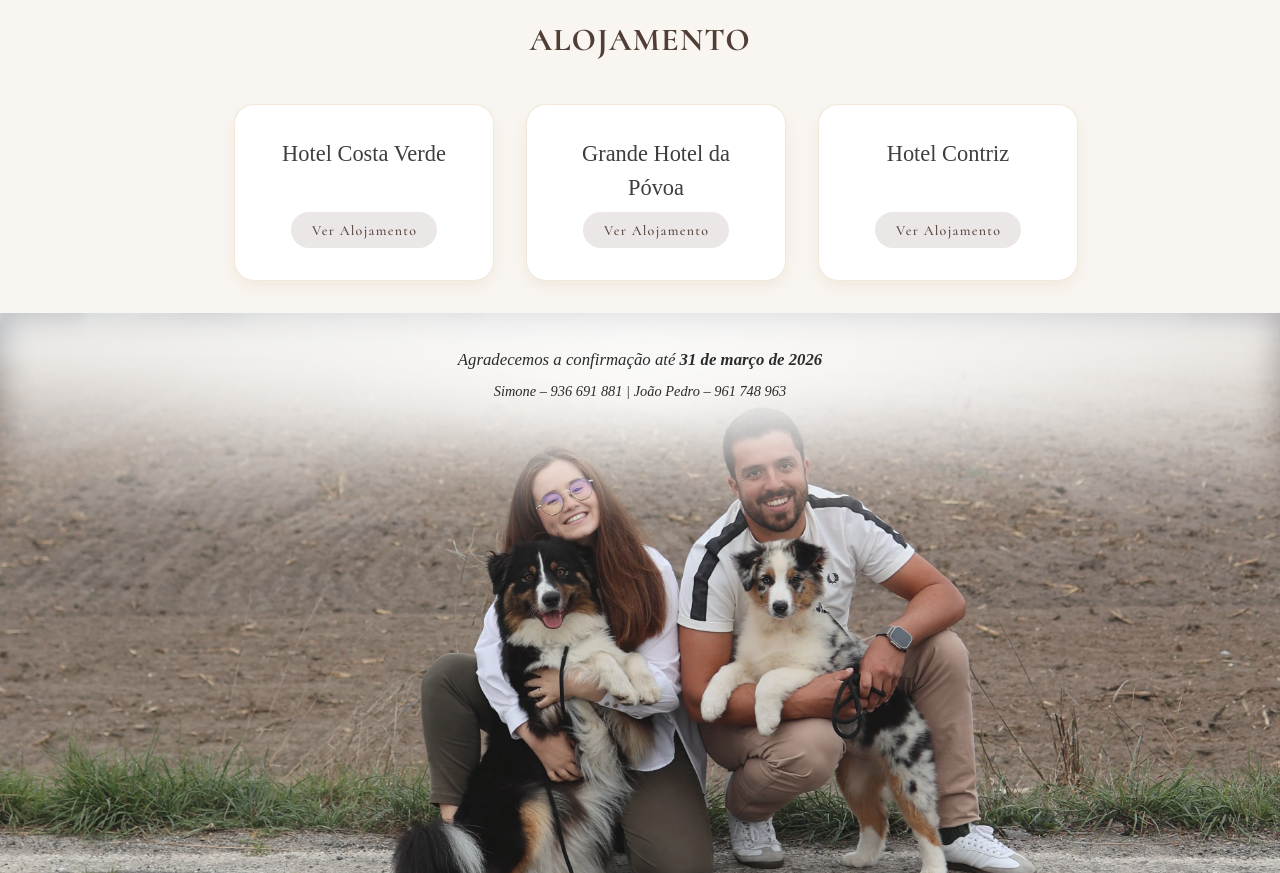
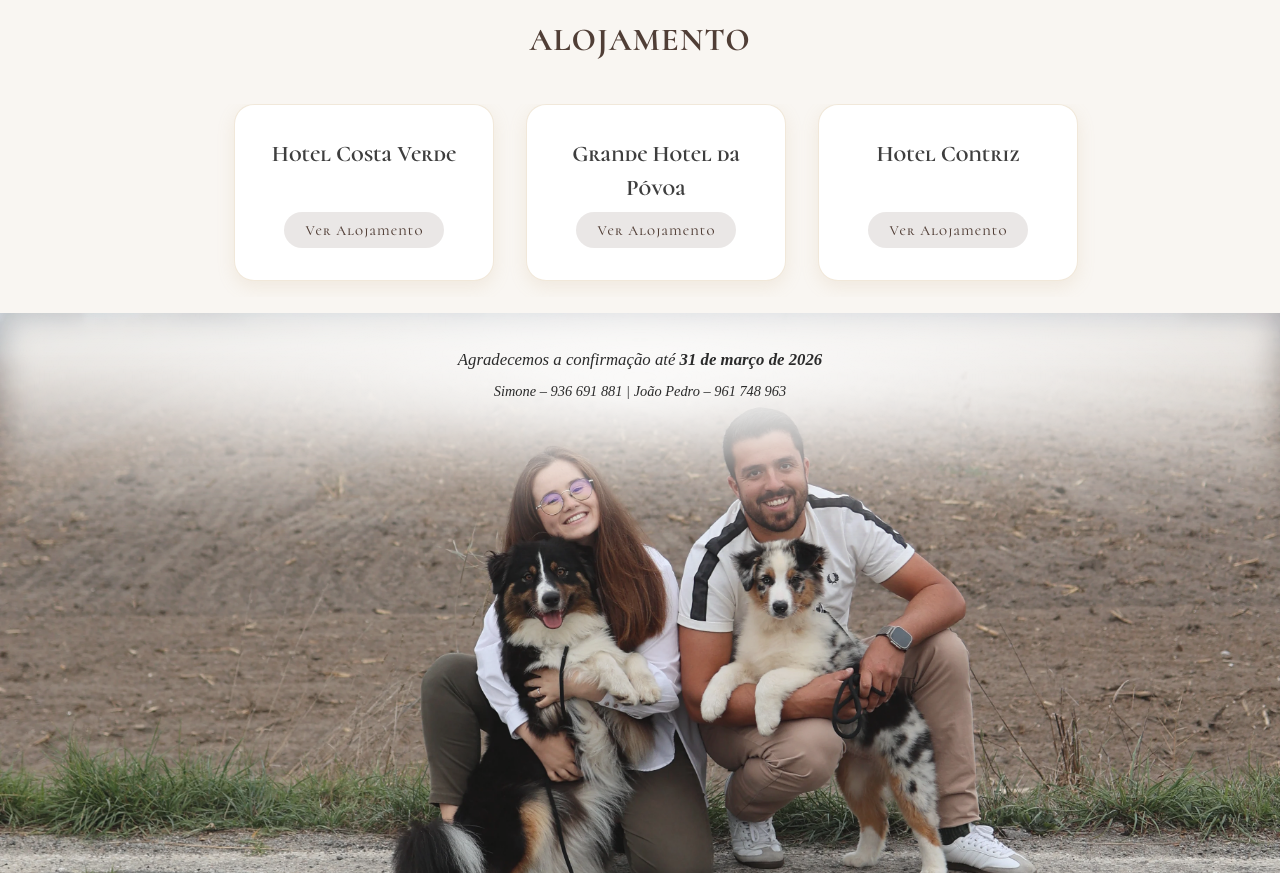
Before and after one commit to pmbaldaia/simonecasamento, a Nuxt app: page / in a window 1280 px wide. Shown: the part 1980-2853 px from the top of the page. Built offline with nearby package versions, Linux system fonts and the light colour scheme.

Commit message:
add logding typography

```diff
--- a/components/Lodging.vue
+++ b/components/Lodging.vue
@@ -267,6 +267,8 @@ watch([itemsPerPage], () => {
 </script>
 
 <style scoped lang="scss">
+@use "@/assets/scss/_variables.scss" as vars;
+
 .alojamento-section {
   color: #3e3e3e;
   text-align: center;
@@ -312,14 +314,16 @@ watch([itemsPerPage], () => {
       border: 1px solid #503e36;
     }
     .hotel-nome {
-      font-family: "Playfair Display", serif;
+      font-family: vars.$heading-font-family;
       font-size: 1.4rem;
       margin-bottom: 0.5rem;
       color: #3e3e3e;
+      font-weight: bold;
     }
     .ver-btn {
       text-transform: none;
       font-weight: 500;
+      font-family: vars.$heading-font-family;
       border-radius: 9999px;
       padding: 0.5rem 1.25rem;
       transition: all 0.3s ease;
```
